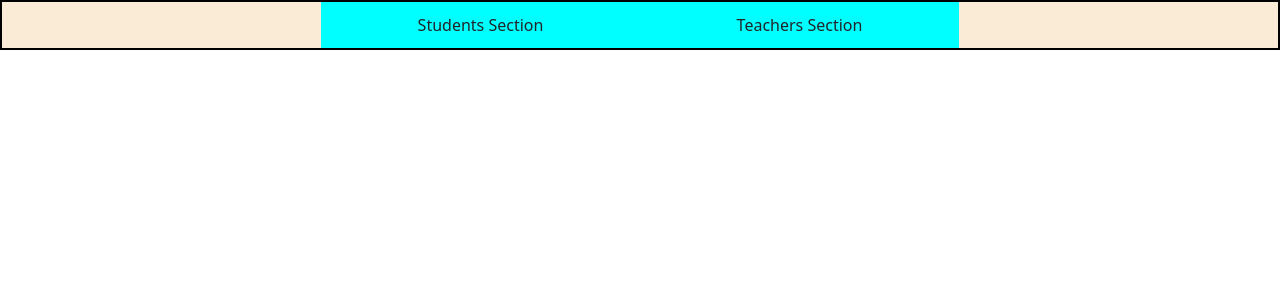
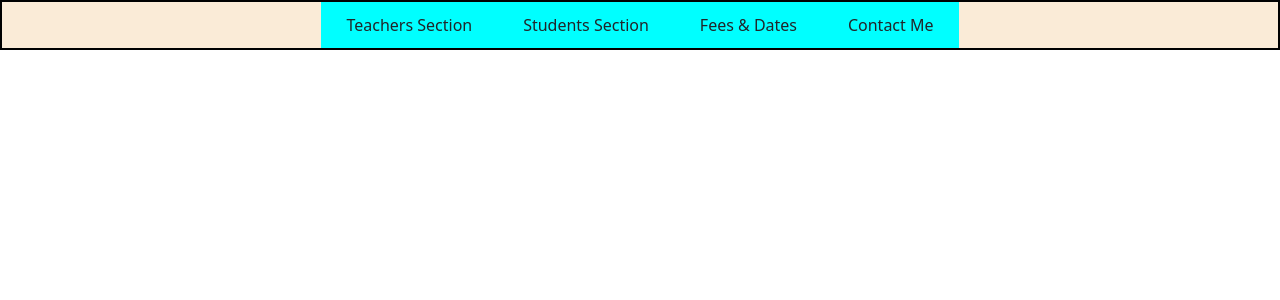
Before and after one commit to skrohulamin0109/student-management-system-tution, a React (Vite) app in the folder project-directory/student-management-system-tution/: page / in a window 1280 px wide. Shown: the top 300 px of the page. Built offline with nearby package versions, Linux system fonts and the light colour scheme.

Commit message:
modify navOptions

```diff
--- a/project-directory/student-management-system-tution/src/assets/components/NavBar/NavBarOptions.jsx
+++ b/project-directory/student-management-system-tution/src/assets/components/NavBar/NavBarOptions.jsx
@@ -1,7 +1,7 @@
 import styles from "./NavBarOptions.module.css";
 
 const NavBarOptions = () => {
-  let navOptions = ['Students Section', 'Teachers Section']
+  let navOptions = [ 'Teachers Section', 'Students Section', 'Fees & Dates', 'Contact Me']
   return (
     <>
     <nav className={styles.nav}>
```
